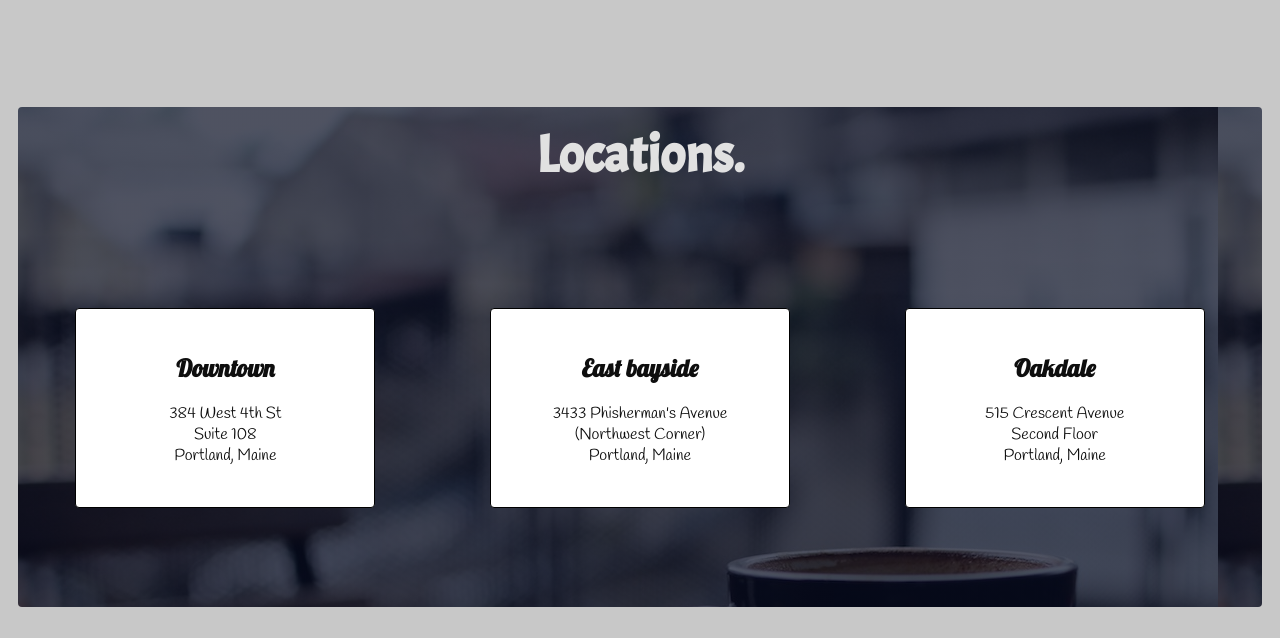
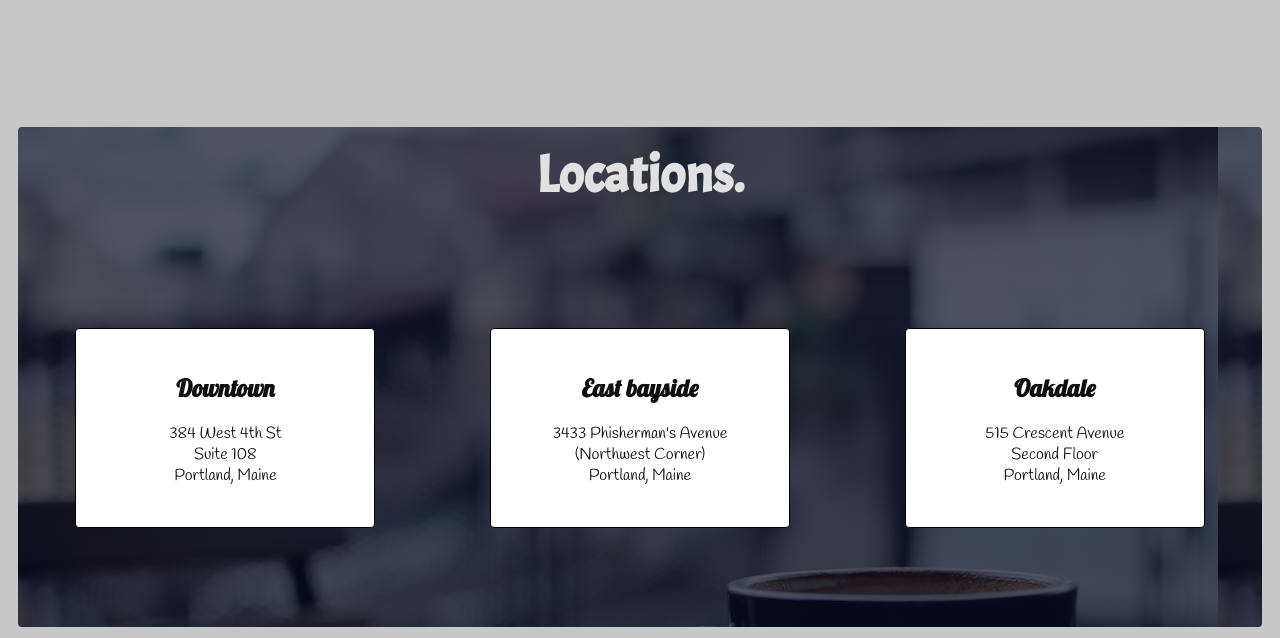
Before and after one commit to weso360/cozytea.github.io, a plain HTML site: page index.html in a window 1280 px wide. Shown: the part 1523-2161 px from the top of the page. Drawn offline with Linux system fonts and the light colour scheme; a web font is replaced by a local one.

Commit message:
Update style.css

```diff
--- a/style.css
+++ b/style.css
@@ -212,10 +212,11 @@ line-height: 50%;
   .location{
     height: 500px;
     display: flex;
+
     justify-content: center;
 
     position: relative;
-    top: 50px;
+    top: 70px;
     width: auto;
     border-radius: 4px;
     background-size: auto;
@@ -224,7 +225,7 @@ line-height: 50%;
     overflow: hidden;
     background-image: linear-gradient(rgba(4,9,30,0.7),rgba(4,9,30,0.7)),url(./location.jpeg);
   }
-  @media(max-width: 900px){
+  @media(max-width: 1200px){
     .location{
         background-size: cover;
         justify-content: space-around;
```
